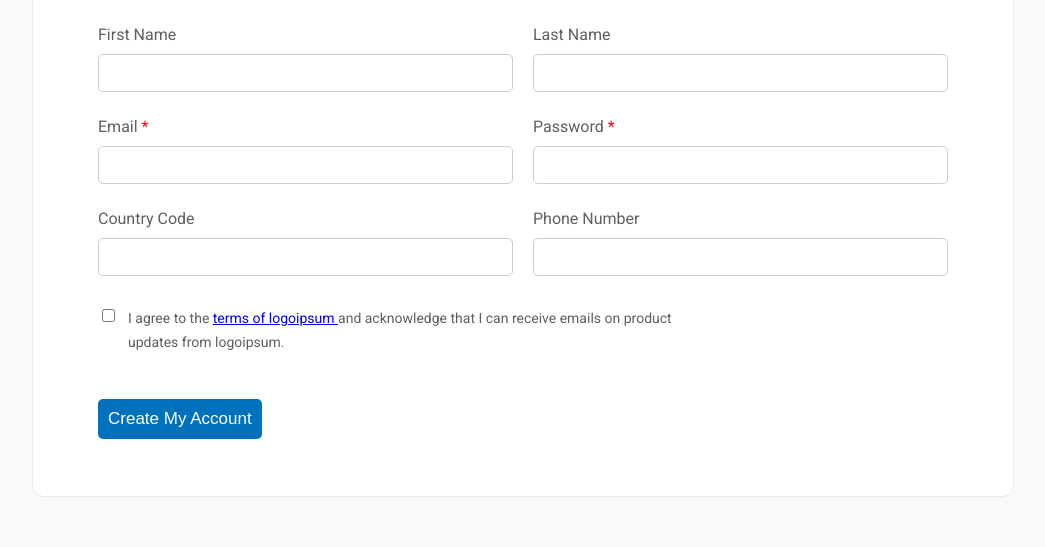
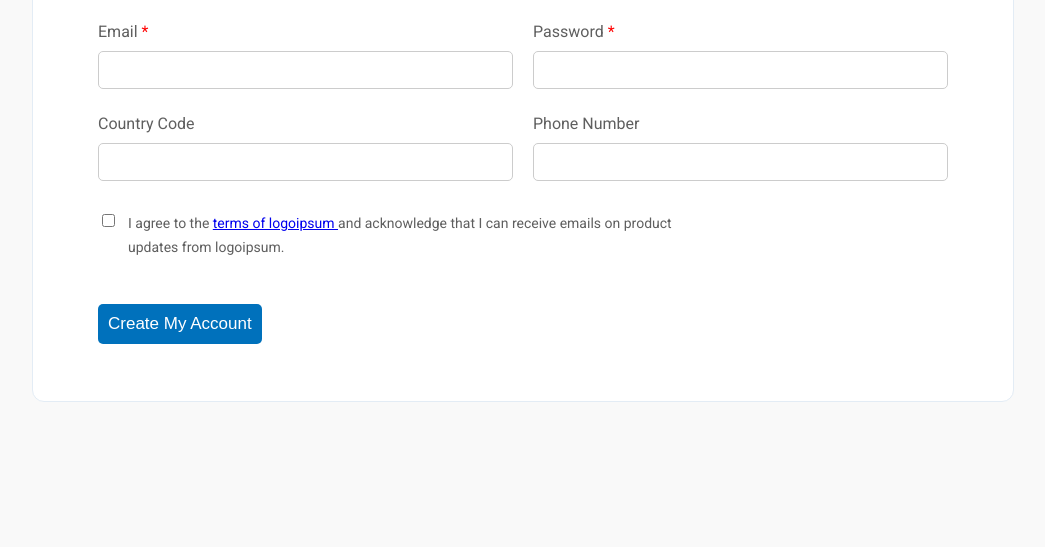
Before and after one commit to Srihari3601/Logoipsum-page, a plain HTML site: page index.html in a window 1280 px wide. Shown: the part 259-806 px from the top of the page, without its empty margins (117-1162 px from the left). Drawn offline with nearby package versions, Linux system fonts and the light colour scheme.

Commit message:
reduced padding

```diff
--- a/css/style.css
+++ b/css/style.css
@@ -3,7 +3,6 @@ body {
   margin: 0;
   background-color: #f9f9f9;
   display: flex;
-  padding-top: 95px;
 }
 
 .form-container {
```
